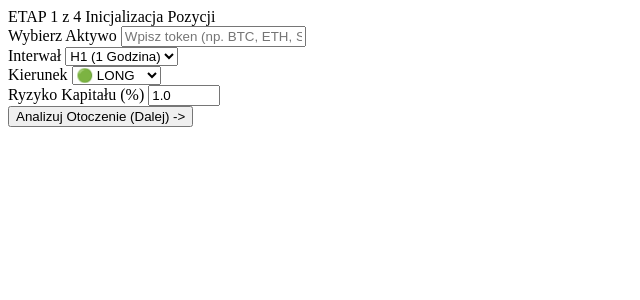
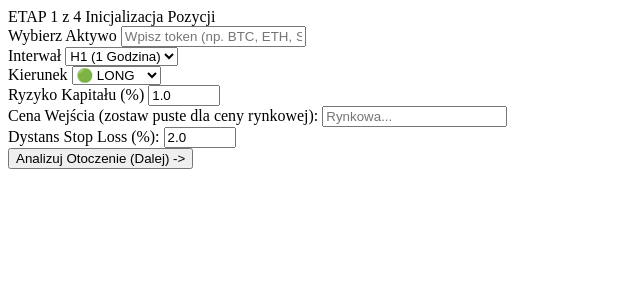
Before and after one commit to msyc1990/trader_app, a FastAPI app: template app/templates/krok1.html in a window 1280 px wide. Shown: the top 300 px of the page, without its empty margins (0-640 px from the left). Run offline with FastAPI, Linux system fonts and the light colour scheme; the template is opened without the code that fills it, so the values that code supplies are empty.

Commit message:
feat: Add stop loss distance handling in forms and templates for steps 1-4

```diff
--- a/app/routers/ui.py
+++ b/app/routers/ui.py
@@ -486,6 +486,7 @@ async def proces_krok3(
     kwota_pozycji: float = Form(...),
     kwota_ryzyka_usdc: float = Form(...),
     procent_ryzyka: float = Form(...),
+    dystans_sl_procent: float = Form(...),
     aktualne_rsi: float = Form(...),
     ema20: float = Form(...),
     ostrzezenie_trendu: bool = Form(False),
@@ -499,6 +500,7 @@ async def proces_krok3(
             "aktywo": aktywo, "interwal": interwal, "kierunek": kierunek,
             "cena_wejscia": cena_wejscia, "kwota_pozycji": kwota_pozycji,
             "kwota_ryzyka_usdc": kwota_ryzyka_usdc, "procent_ryzyka": procent_ryzyka,
+            "dystans_sl_procent": dystans_sl_procent,
             "aktualne_rsi": aktualne_rsi, "ema20": ema20,
             "ostrzezenie_trendu": ostrzezenie_trendu,
             "komunikat_trendu": komunikat_trendu,
@@ -517,6 +519,7 @@ async def proces_krok4(
     kwota_pozycji: float = Form(...),
     kwota_ryzyka_usdc: float = Form(...),
     procent_ryzyka: float = Form(...),
+    dystans_sl_procent: float = Form(...),
     aktualne_rsi: float = Form(...),
     stop_loss: float = Form(...),
     poziom_halasu: str = Form(...),
@@ -530,6 +533,7 @@ async def proces_krok4(
             "aktywo": aktywo, "interwal": interwal, "kierunek": kierunek,
             "cena_wejscia": cena_wejscia, "kwota_pozycji": kwota_pozycji,
             "kwota_ryzyka_usdc": kwota_ryzyka_usdc, "procent_ryzyka": procent_ryzyka,
+            "dystans_sl_procent": dystans_sl_procent,
             "aktualne_rsi": aktualne_rsi, "stop_loss": stop_loss,
             "poziom_halasu": poziom_halasu, "ranga_strzalu": ranga_strzalu,
             "komentarz": komentarz
@@ -548,6 +552,7 @@ async def proces_strzalu(
     kwota_pozycji: float = Form(...),
     kwota_ryzyka_usdc: Optional[float] = Form(None),
     procent_ryzyka: Optional[float] = Form(None),
+    dystans_sl_procent: Optional[float] = Form(None),
     aktualne_rsi: float = Form(...),
     stop_loss: float = Form(...),
     poziom_halasu: str = Form(...),
--- a/app/templates/krok1.html
+++ b/app/templates/krok1.html
@@ -44,6 +44,16 @@
                    class="bg-gray-900 text-green-400 border border-green-500 rounded p-2 w-full focus:outline-none focus:ring-2 focus:ring-green-500">
         </div>
 
+        <div class="mb-4">
+            <label class="block text-gray-400 text-xs font-mono mb-1">Cena Wejścia (zostaw puste dla ceny rynkowej):</label>
+            <input type="number" name="cena_wejscia" step="any" placeholder="Rynkowa..." class="bg-gray-900 text-green-400 border border-green-500 rounded p-2 w-full focus:outline-none focus:ring-2 focus:ring-green-500 font-mono text-sm">
+        </div>
+
+        <div class="mb-4">
+            <label class="block text-gray-400 text-xs font-mono mb-1">Dystans Stop Loss (%):</label>
+            <input type="number" name="dystans_sl_procent" step="0.1" min="0.1" max="50" value="2.0" class="bg-gray-900 text-red-400 border border-red-500 rounded p-2 w-full focus:outline-none focus:ring-2 focus:ring-red-500 font-mono text-sm">
+        </div>
+
         <button type="submit" class="w-full bg-stone-800 hover:bg-purple-600 text-stone-300 hover:text-white font-mono text-xs uppercase tracking-wider py-2.5 rounded-lg border border-stone-700 hover:border-purple-500 transition-all cursor-pointer">
             Analizuj Otoczenie (Dalej) ->
         </button>
--- a/app/templates/krok2.html
+++ b/app/templates/krok2.html
@@ -13,6 +13,7 @@
         <input type="hidden" name="kwota_ryzyka_usdc" value="{{ kwota_ryzyka_usdc }}">
         <input type="hidden" name="stop_loss" value="{{ stop_loss }}">
         <input type="hidden" name="procent_ryzyka" value="{{ procent_ryzyka }}">
+        <input type="hidden" name="dystans_sl_procent" value="{{ dystans_sl_procent }}">
         <input type="hidden" name="ema20" value="{{ ema20 }}">
         <input type="hidden" name="rsi" value="{{ rsi }}">
         <input type="hidden" name="ostrzezenie_trendu" value="{{ 'true' if ostrzezenie_trendu else 'false' }}">
--- a/app/templates/krok3.html
+++ b/app/templates/krok3.html
@@ -18,6 +18,7 @@
         <input type="hidden" name="kwota_pozycji" value="{{ kwota_pozycji }}">
         <input type="hidden" name="kwota_ryzyka_usdc" value="{{ kwota_ryzyka_usdc }}">
         <input type="hidden" name="procent_ryzyka" value="{{ procent_ryzyka }}">
+        <input type="hidden" name="dystans_sl_procent" value="{{ dystans_sl_procent }}">
         <input type="hidden" name="aktualne_rsi" value="{{ aktualne_rsi }}">
         <input type="hidden" name="ema20" value="{{ ema20 }}">
         <input type="hidden" name="ostrzezenie_trendu" value="{{ 'true' if ostrzezenie_trendu else 'false' }}">
--- a/app/templates/krok4.html
+++ b/app/templates/krok4.html
@@ -50,6 +50,7 @@
         <input type="hidden" name="procent_ryzyka" value="{{ procent_ryzyka }}">
         <input type="hidden" name="aktualne_rsi" value="{{ aktualne_rsi }}">
         <input type="hidden" name="stop_loss" value="{{ stop_loss }}">
+        <input type="hidden" name="dystans_sl_procent" value="{{ dystans_sl_procent }}">
         <input type="hidden" name="poziom_halasu" value="{{ poziom_halasu }}">
         <input type="hidden" name="ranga_strzalu" value="{{ ranga_strzalu }}">
         {% if komentarz %}<input type="hidden" name="komentarz" value="{{ komentarz }}">{% endif %}
```
